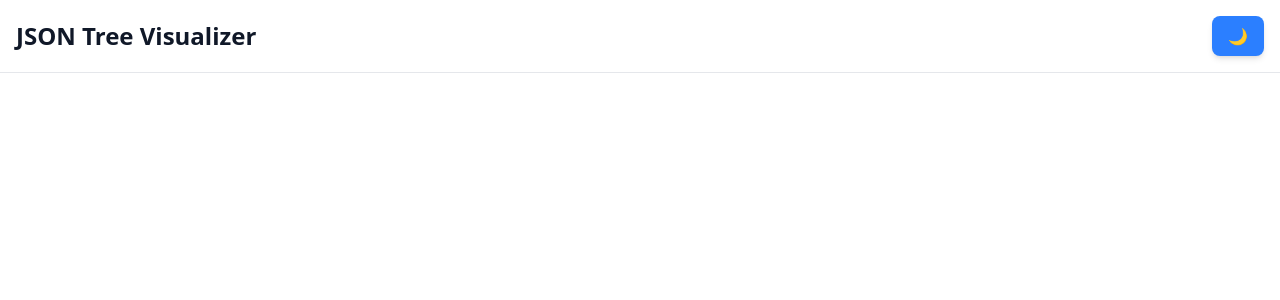
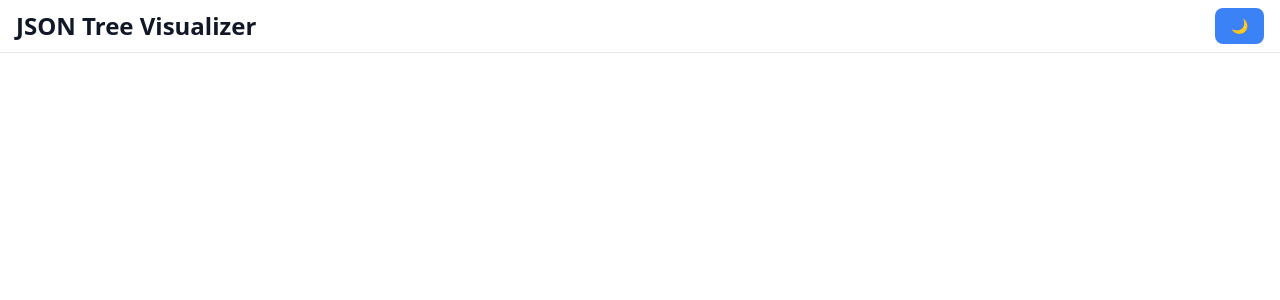
Before and after one commit to vermasavita/json-tree-visualizer, a React (Vite) app: page / in a window 1280 px wide. Shown: the top 300 px of the page. Built offline with nearby package versions, Linux system fonts and the light colour scheme.

Commit message:
feat theme

```diff
--- a/src/App.jsx
+++ b/src/App.jsx
@@ -2,18 +2,15 @@ import ThemeToggle from "./components/ThemeToggle";
 
 function App() {
   return (
-    <div className="min-h-screen bg-white dark:bg-gray-900 transition-colors duration-300">
-      <header className="border-b border-gray-200 dark:border-gray-700">
-        <div className="container mx-auto px-4 py-4 flex justify-between items-center">
-          <h1 className="text-2xl font-bold text-gray-900 dark:text-white">
-            JSON Tree Visualizer
-          </h1>
+    <div className="min-h-screen flex flex-col bg-white dark:bg-gray-900">
+      <header className="border-b border-gray-200 dark:border-gray-700 w-full">
+        <div className="px-4 py-2 flex justify-between items-center max-w-full overflow-x-hidden">
+          <h1 className="text-2xl font-bold">JSON Tree Visualizer</h1>
           <ThemeToggle />
         </div>
       </header>
 
-      <main className="container mx-auto px-4 py-8">
-
+      <main className="flex-1 w-full overflow-hidden">
       </main>
     </div>
   );
--- a/src/components/ThemeToggle.jsx
+++ b/src/components/ThemeToggle.jsx
@@ -1,7 +1,8 @@
 import { useEffect, useState } from "react";
+import Button from "./widgets/Button";
 
 const ThemeToggle = () => {
-  const [theme, setTheme] =  useState("light");
+  const [theme, setTheme] = useState("light");
 
   useEffect(() => {
     const savedTheme = localStorage.getItem("theme");
@@ -27,13 +28,12 @@ const ThemeToggle = () => {
   };
 
   return (
-    <button
+    <Button
       onClick={toggleTheme}
       aria-label={`Switch to ${theme === "dark" ? "light" : "dark"} mode`}
-      className="bg-blue-500 hover:bg-blue-600 cursor-pointer dark:bg-blue-600 dark:hover:bg-blue-700 text-white px-4 py-2 rounded-lg shadow-md transition-all duration-200"
     >
       {theme === "dark" ? "☀️" : "🌙"}
-    </button>
+    </Button>
   );
 };
 
--- a/src/index.css
+++ b/src/index.css
@@ -6,7 +6,34 @@
   html {
     @apply transition-colors duration-300;
   }
+
   body {
     @apply bg-white dark:bg-gray-900 text-gray-900 dark:text-gray-100;
   }
+
+  :root {
+    --primary: #3b82f6;
+    --secondary: #596177;
+    --success: #10b981;
+    --danger: #ef4444;
+    --warning: #f59e0b;
+    --text: #000000;
+    --border: #d1d5db;
+    --bg-surface: #f9fafb;
+    --scroll-track: var(--bg-surface);
+    --scroll-thumb: color-mix(in srgb, var(--border) 80%, transparent);
+    --scroll-thumb-hover: color-mix(in srgb, var(--border) 60%, transparent);
+  }
+
+  [data-theme="dark"] {
+    --text: #ffffff;
+    --border: #4b5563;
+    --bg-surface: #1f2937;
+    --scroll-track: var(--bg-surface);
+    --scroll-thumb: color-mix(in srgb, var(--border) 80%, transparent);
+    --scroll-thumb-hover: color-mix(in srgb, var(--border) 60%, transparent);
+  }
+
+
+
 }
```
